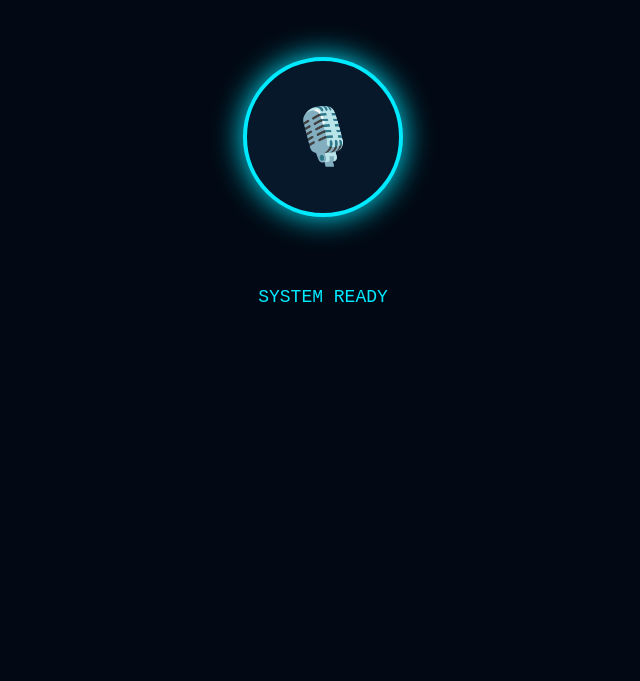
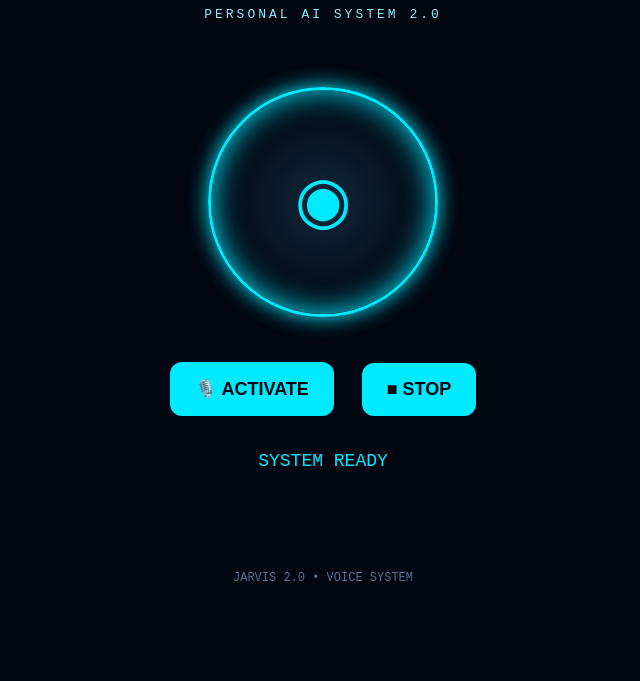
Before and after one commit to gamerlalit60-arch/jarvis-assistant, a plain HTML site: page index.html in a window 1280 px wide. Shown: the part 119-800 px from the top of the page, without its empty margins (317-957 px from the left). Drawn offline with Linux system fonts and the light colour scheme.

Commit message:
Update index.html

```diff
--- a/index.html
+++ b/index.html
@@ -2,78 +2,203 @@
 <html>
 <head>
 <meta name="viewport" content="width=device-width, initial-scale=1">
+<title>JARVIS 2.0</title>
+
 <style>
+* {box-sizing:border-box}
+
 body {
-  background:#020914;
+  margin:0;
+  background:#020712;
   color:#00eaff;
+  font-family:monospace;
   text-align:center;
-  font-family:monospace;
-  padding:25px;
+  min-height:100vh;
+  padding:25px 15px;
 }
-h1 {letter-spacing:6px;text-shadow:0 0 15px #00eaff;}
-#mic {
-  width:160px;height:160px;border-radius:50%;
-  margin:50px 0;background:#07182b;color:#00eaff;
-  border:4px solid #00eaff;box-shadow:0 0 30px #00eaff;
-  font-size:55px;
+
+h1 {
+  margin-top:40px;
+  letter-spacing:8px;
+  font-size:34px;
+  text-shadow:0 0 20px #00eaff;
 }
-#status {font-size:18px;margin:20px;}
+
+.sub {
+  letter-spacing:3px;
+  color:#8beeff;
+}
+
+.reactor {
+  width:230px;
+  height:230px;
+  margin:65px auto 35px;
+  border-radius:50%;
+  border:3px solid #00eaff;
+  display:flex;
+  align-items:center;
+  justify-content:center;
+  box-shadow:0 0 20px #00eaff,
+             inset 0 0 30px #00eaff;
+  background:radial-gradient(circle,#10283d,#020712 70%);
+  transition:0.3s;
+}
+
+.reactor.listening {
+  animation:pulse 1s infinite alternate;
+}
+
+@keyframes pulse {
+  from {transform:scale(1);box-shadow:0 0 20px #00eaff}
+  to {transform:scale(1.07);box-shadow:0 0 60px #00eaff}
+}
+
+.core {
+  font-size:65px;
+}
+
+button {
+  background:#00eaff;
+  color:#020712;
+  border:0;
+  border-radius:12px;
+  padding:16px 25px;
+  font-size:18px;
+  font-weight:bold;
+  margin:10px;
+}
+
+button:active {transform:scale(.95)}
+
+#status {
+  margin:25px auto;
+  font-size:18px;
+  min-height:50px;
+}
+
+#heard {
+  color:#9beeff;
+  font-size:15px;
+}
+
+.footer {
+  margin-top:70px;
+  font-size:12px;
+  color:#526e8b;
+}
 </style>
 </head>
+
 <body>
 
 <h1>J.A.R.V.I.S</h1>
-<p>VOICE ASSISTANT</p>
-<button id="mic" onclick="listen()">🎙️</button>
+<p class="sub">PERSONAL AI SYSTEM 2.0</p>
+
+<div class="reactor" id="reactor">
+  <div class="core">◉</div>
+</div>
+
+<button onclick="listen()">🎙️ ACTIVATE</button>
+<button onclick="stop()">■ STOP</button>
+
 <p id="status">SYSTEM READY</p>
+<p id="heard"></p>
+
+<div class="footer">
+JARVIS 2.0 • VOICE SYSTEM
+</div>
 
 <script>
+
 function speak(text) {
-  let voice = new SpeechSynthesisUtterance(text);
-  voice.lang = "en-US";
   speechSynthesis.cancel();
-  speechSynthesis.speak(voice);
+  let s = new SpeechSynthesisUtterance(text);
+  s.lang = "en-IN";
+  s.rate = 1;
+  speechSynthesis.speak(s);
 }
 
 function listen() {
-  let SR = window.SpeechRecognition || window.webkitSpeechRecognition;
+  let SR = window.SpeechRecognition ||
+           window.webkitSpeechRecognition;
 
   if (!SR) {
     document.getElementById("status").innerText =
-      "Speech recognition not supported.";
+      "Speech recognition unavailable";
     return;
   }
 
   let rec = new SR();
-  rec.lang = "en-US";
+  rec.lang = "en-IN";
+  rec.continuous = false;
+  rec.interimResults = false;
+
+  document.getElementById("reactor").classList.add("listening");
   document.getElementById("status").innerText = "LISTENING...";
+  document.getElementById("heard").innerText = "";
 
   rec.onresult = function(e) {
-    let command = e.results[0][0].transcript.toLowerCase();
-    let answer = "";
+    let c = e.results[0][0].transcript.toLowerCase();
+    document.getElementById("heard").innerText = "YOU: " + c;
 
-    if (command.includes("hello")) {
-      answer = "Hello sir. I am online.";
-    } else if (command.includes("time")) {
-      answer = "The time is " + new Date().toLocaleTimeString();
-    } else if (command.includes("date")) {
-      answer = "Today is " + new Date().toLocaleDateString();
-    } else if (command.includes("your name")) {
-      answer = "I am Jarvis, your personal assistant.";
-    } else {
-      answer = "I heard " + command + ". This command is not programmed yet.";
+    let r = "";
+
+    if (c.includes("hello") || c.includes("namaste")) {
+      r = "Hello sir. JARVIS 2.0 is ready.";
     }
 
-    document.getElementById("status").innerText = "JARVIS: " + answer;
-    speak(answer);
+    else if (c.includes("time") || c.includes("samay")) {
+      r = "The time is " + new Date().toLocaleTimeString();
+    }
+
+    else if (c.includes("date") || c.includes("tarikh")) {
+      r = "Today is " + new Date().toLocaleDateString();
+    }
+
+    else if (c.includes("your name") || c.includes("naam")) {
+      r = "I am JARVIS version 2.0.";
+    }
+
+    else if (c.includes("google")) {
+      r = "Opening Google.";
+      window.open("https://www.google.com", "_blank");
+    }
+
+    else if (c.includes("youtube")) {
+      r = "Opening YouTube.";
+      window.open("https://www.youtube.com", "_blank");
+    }
+
+    else if (c.includes("how are you")) {
+      r = "All systems are functioning normally.";
+    }
+
+    else {
+      r = "Command not recognized. My system is learning.";
+    }
+
+    document.getElementById("status").innerText = "JARVIS: " + r;
+    speak(r);
   };
 
   rec.onerror = function(e) {
-    document.getElementById("status").innerText = "MIC ERROR: " + e.error;
+    document.getElementById("status").innerText =
+      "ERROR: " + e.error;
+  };
+
+  rec.onend = function() {
+    document.getElementById("reactor").classList.remove("listening");
   };
 
   rec.start();
 }
+
+function stop() {
+  speechSynthesis.cancel();
+  document.getElementById("reactor").classList.remove("listening");
+  document.getElementById("status").innerText = "SYSTEM STOPPED";
+}
+
 </script>
 </body>
 </html>
```
